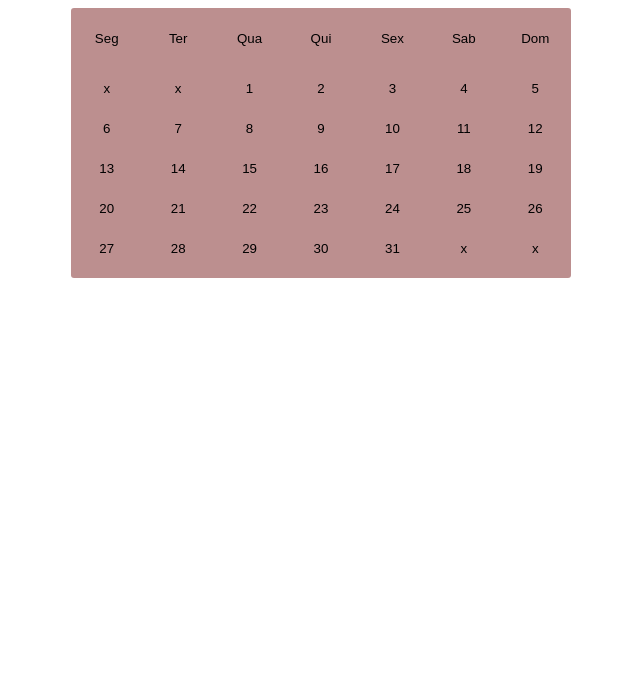
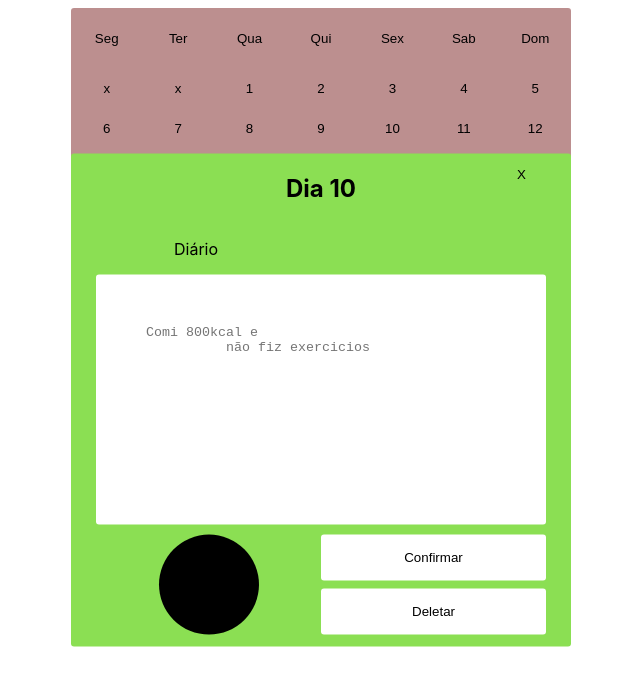
Before and after one commit to vinicius-mns/Calories-Tracker, a React (Create React App) app: page /Calendar_tracker in a window 1280 px wide. Both pictures are taken after a click on the button "10". Shown: the top 686 px of the page, without its empty margins (319-959 px from the left). Built offline with nearby package versions, Linux system fonts and the light colour scheme.

Commit message:
Adicionando modal - Diario -

```diff
--- a/src/components/Calendar.jsx
+++ b/src/components/Calendar.jsx
@@ -1,6 +1,7 @@
 import React from 'react';
 import { useState } from 'react';
 import '../styles/calendar.css'
+import '../styles/modal.css';
 
 const december = ['x','x',1,2,3,4,5,6,7,8,9,10,11,12,13,14,15,16,
   17,18,19,20,21,22,23,24,25,26,27,28,29,30,31,'x','x']
@@ -8,12 +9,58 @@ const december = ['x','x',1,2,3,4,5,6,7,8,9,10,11,12,13,14,15,16,
 const DAYS_OF_WEEk = ['Seg', 'Ter', 'Qua', 'Qui', 'Sex', 'Sab', 'Dom']
 
 export default function Calendar() {
-  const [days, setDays] = useState(december)
+  const [ days, setDays ] = useState(december)
+  const [ modal, setModal ] = useState(false)
+  const [ day, setDay ] = useState('')
+
+  function handleClick({target:{id}}) {
+    const day = id - 1
+
+    setDay(day)
+    setModal(true)
+  }
+
+  function Modal() {
+    return(
+      <div className='modal'>
+        <div className='header'>
+          <h2>Dia {day}</h2>
+          <button>X</button>
+        </div>
+
+        <div className='main'>
+          <p>Diário</p>
+          <textarea name="diario" id="diario" cols="30" rows="10" placeholder='Comi 800kcal e
+          não fiz exercicios' />
+        </div>
+
+        <div className='final' >
+          <div className='result box'>
+            <div className='circulo' />
+          </div>
+
+          <div className='box'>
+            <button>Confirmar</button>
+            <button>Deletar</button>
+          </div>
+        </div>
+      </div>
+    )
+  }
 
   return(
     <div className='calendar'>
-      <div className='container'>{DAYS_OF_WEEk.map((days) => <button>{days}</button>)}</div>
-      <div className='container days'>{days.map((day) => <button>{day}</button> )}</div>
+      { modal && Modal() }
+      <div className='container'>
+        {
+          DAYS_OF_WEEk.map((days) => <button>{days}</button>)
+        }
+      </div>
+      <div className='container days'>
+        {
+          days.map((day, index) => <button onClick={ handleClick } id={index} >{day}</button> )
+        }
+      </div>
     </div>
   )
 }
--- a/src/styles/App.css
+++ b/src/styles/App.css
@@ -4,6 +4,14 @@
   max-width: 500px;
   text-decoration: none;
   border-radius: 3px;
+}
+
+p {
+  background-color: transparent;
+}
+
+h2 {
+  background-color: transparent;
 }
 
 button {
--- a/src/styles/calendar.css
+++ b/src/styles/calendar.css
@@ -4,7 +4,7 @@
   left: 0;
   right: 0;
   width: 95%;
-  margin: 0% auto;
+  margin: 0 auto;
 }
 
 .calendar .container {
--- /dev/null
+++ b/src/styles/modal.css
@@ -0,0 +1,130 @@
+.modal {
+  background-color: rgb(139, 223, 83);
+  position: fixed;
+  left: 0;
+  right: 0;
+  margin: 0 auto;
+
+  transform: translateY(-50%);
+  top: 50%;
+  width: 90%;
+
+  display: flex;
+  flex-direction: column;
+  align-items: center;
+}
+
+.header {
+  display: flex;
+  justify-content: center;
+  width: 100%;
+}
+
+.header button {
+  background-color: transparent;
+  position: fixed;
+  width: 20px;
+  height: 20px;
+  margin-top: 10px;
+  margin-left: 80%;
+}
+
+.main {
+  width: 100%;
+  display: flex;
+  flex-direction: column;
+  align-items: center;
+}
+
+.main p {
+  margin-right: 50% ;
+}
+
+textarea {
+  resize: none;
+  width: 70%;
+  border-style: none;
+  outline: none;
+
+  padding: 10%;
+}
+
+textarea :focus {
+  outline: none;
+}
+
+.final {
+  margin-top: 10px;
+  width: 90%;
+
+  display: flex;
+  align-items: center;
+  justify-content: space-between;
+  margin-bottom: 12px;
+}
+
+.box {
+  height: 100px;
+  width: 50%;
+  display: flex;
+  flex-direction: column;
+  justify-content: space-between;
+}
+
+.final button {
+  height: 46px;
+  width: 100%;
+}
+
+.result {
+  display: flex;
+  align-items: center;
+  justify-content: center;
+}
+
+.circulo {
+  width: 100px;
+  height: 100%;
+  background-color: black;
+  border-radius: 50%;
+}
+
+/* .modal button {
+  height: 40px;
+}
+
+.modal div {
+  width: 80%;
+  display: flex;
+  justify-content: center;
+  min-height: 40px;
+  padding: 10px;
+}
+
+.calories {
+  display: flex;
+  flex-direction: column;
+  align-items: center;
+}
+
+.calories input {
+  border: none;
+  border-style: none;
+  outline: none;
+  height: 40px;
+  width: 98%;
+}
+
+.calories input:focus {
+  border: none;
+  border-style: none;
+  outline: none;
+}
+
+.modal .exercises {
+  display: flex;
+  flex-direction: column;
+  justify-content: center;
+  align-items: center;
+  width: 100%;
+} */
```
